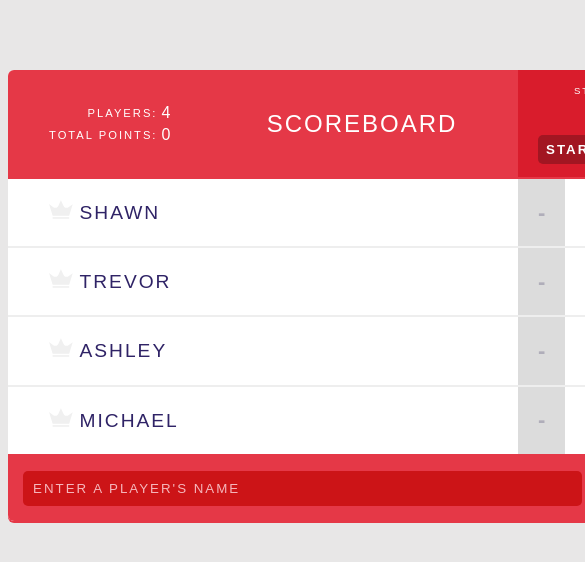
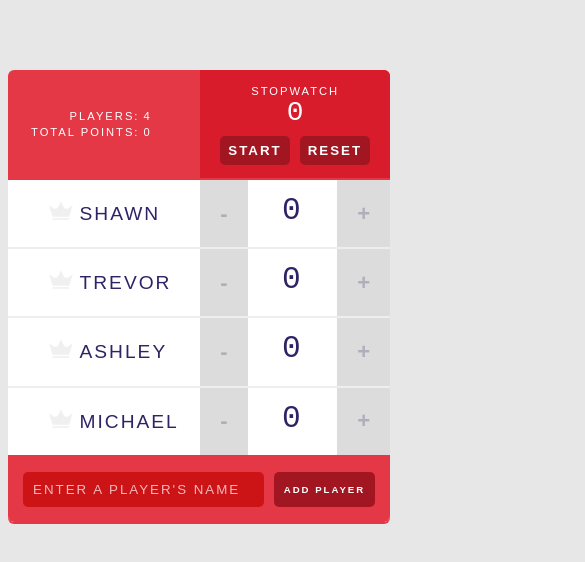
Before and after one commit to SASutherland/react-scoreboard, a React app: page / in a window 390 px wide. Shown: the top 562 px of the page, 585 px wide, since content can reach past the window. Built offline with nearby package versions, Linux system fonts and the light colour scheme.

Commit message:
Added responsiveness.

```diff
--- a/src/components/Header.js
+++ b/src/components/Header.js
@@ -6,7 +6,7 @@ const Header = (props) => {
   return (
     <header>
       <Stats players={props.players}/>
-      <h1>{props.title}</h1>
+      <h1 class="title">{props.title}</h1>
       <Stopwatch />
     </header>
   );
--- a/src/index.css
+++ b/src/index.css
@@ -98,7 +98,8 @@ svg {
 /* COMPONENT STYLES -------------------- */
 .scoreboard {
   background: #fff;
-  width: 700px;
+  width: 98vw;
+  max-width: 700px;
   margin: 70px auto;
   box-shadow: 0 2px 0 #E53847;
   border-radius: 6px;
@@ -240,3 +241,28 @@ input[type=submit]:hover {
   font-size: 2em;
   line-height: 2em;
 }
+
+@media (max-width: 630px) {
+  header h1 {
+    font-size: 1em;
+  }
+}
+@media (max-width: 560px) {
+  .stats {
+    margin: 0;
+    padding-left: 10px;
+  }
+  header h1, .stopwatch h2, .stats td:first-child, .stats td:last-child {
+    font-size: 0.7em;
+  }
+}
+
+@media (max-width: 490px) {
+  .stats {
+    margin-right: -65px;
+    flex-grow: 1;
+  }
+  .title {
+    display: none;
+  }
+}
```
Also changed, not shown: package.json (+7 -1 lines), build/asset-manifest.json (added), build/favicon.ico (added), build/index.html (added), build/logo192.png (added), build/logo512.png (added), build/manifest.json (added), build/robots.txt (added), build/static/js/main.1fa2ed8a.js.LICENSE.txt (added), 5 other files.
